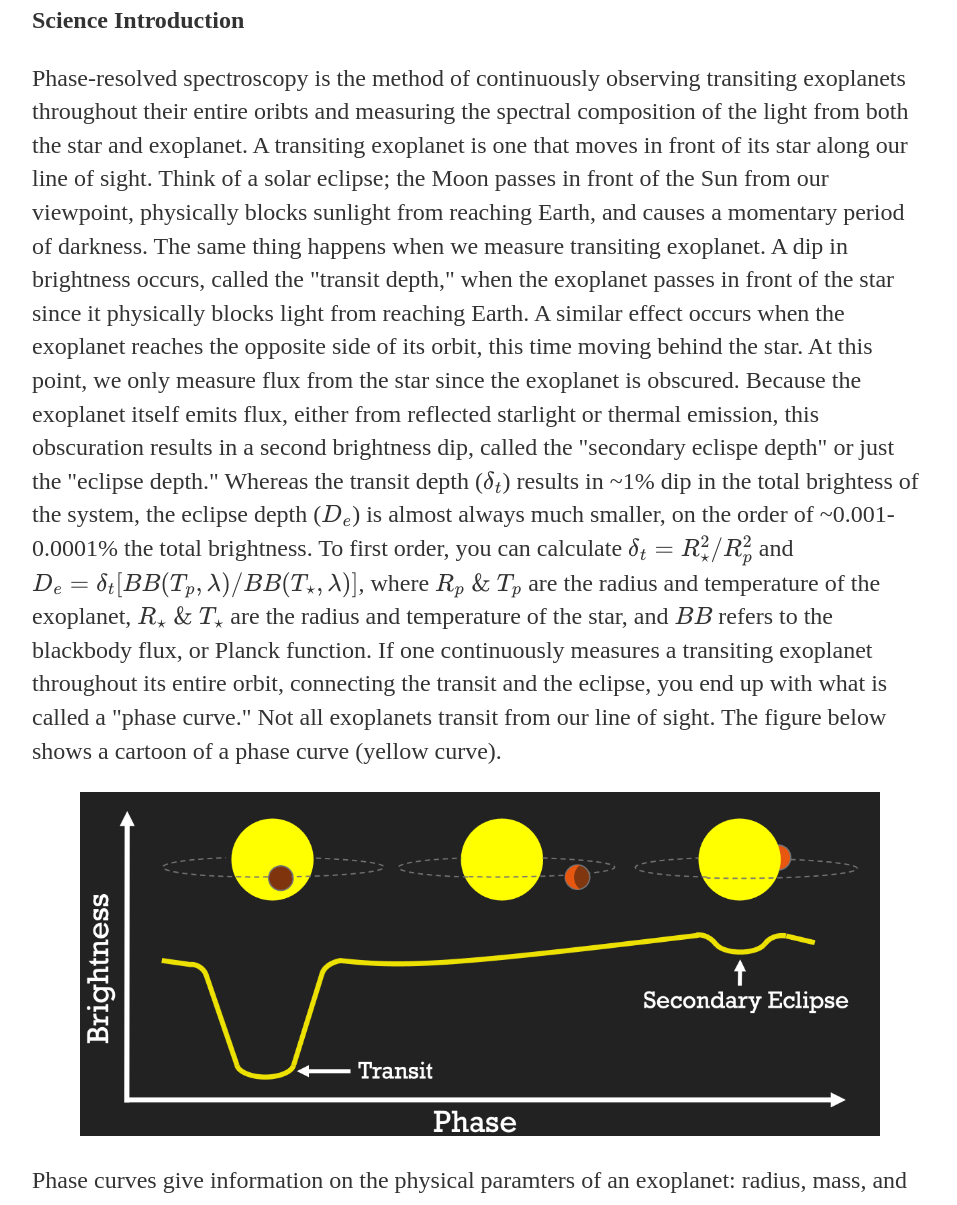
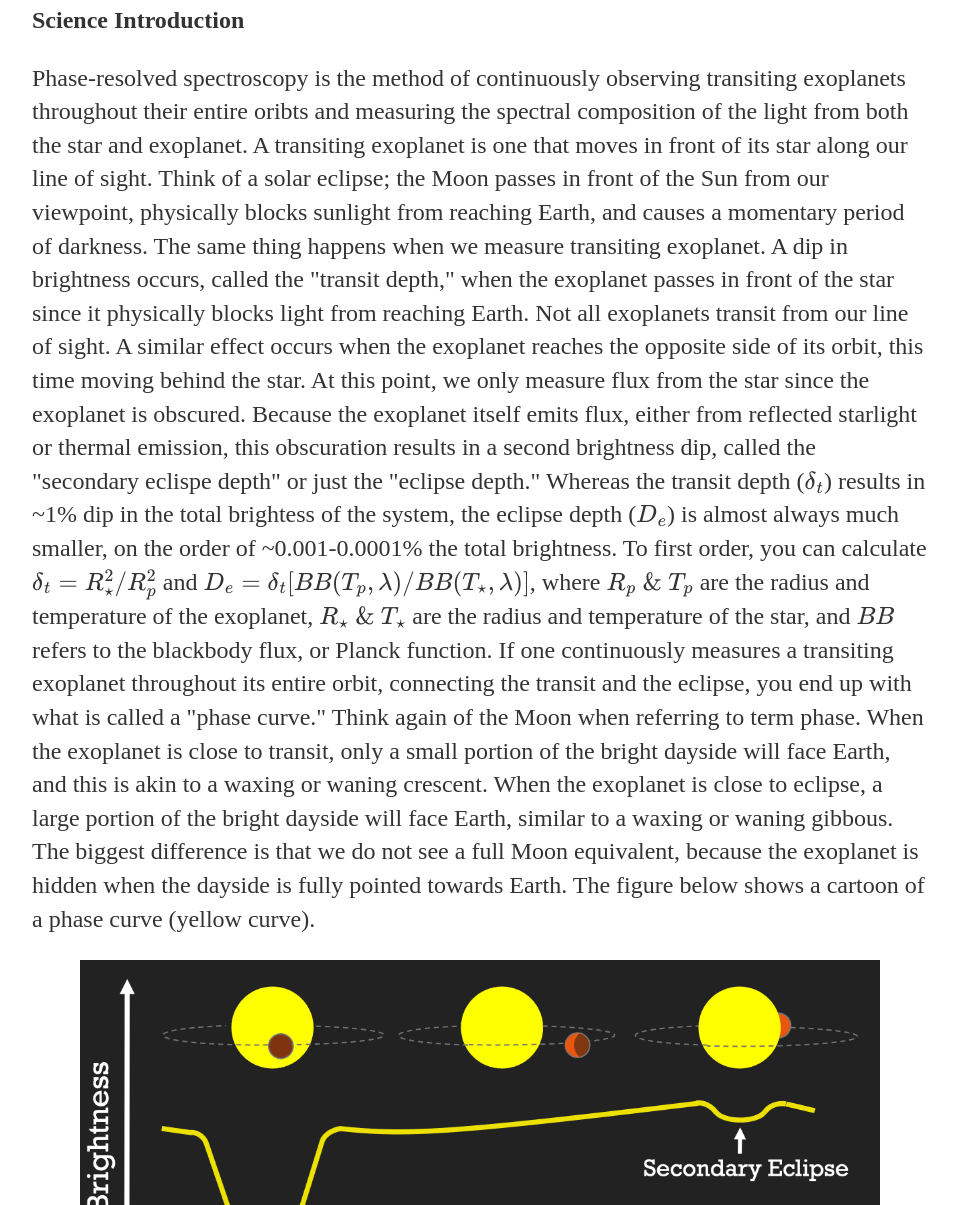
Before and after one commit to timrehm/timrehm.github.io, a Jekyll site: the page built from research/excite.html, in a window 1280 px wide and 1400 px high, scrolled down 601 px. Shown: the part 195-1400 px from the top of the window, without its empty margins (160-1117 px from the left). Built offline with Jekyll 4.4.1, drawn with Linux system fonts in a browser that asks for light colours.

Commit message:
Update excite.html

```diff
--- a/research/excite.html
+++ b/research/excite.html
@@ -16,7 +16,7 @@ title: EXCITE
 		is one that moves in front of its star along our line of sight. Think of a solar eclipse; the Moon passes in front of the Sun from our
 		viewpoint, physically blocks sunlight from reaching Earth, and causes a momentary period of darkness.
 		The same thing happens when we measure transiting exoplanet. A dip in brightness occurs, called the "transit depth," when
-		the exoplanet passes in front of the star since it physically blocks light from reaching Earth. A similar effect occurs when the exoplanet
+		the exoplanet passes in front of the star since it physically blocks light from reaching Earth. Not all exoplanets transit from our line of sight. A similar effect occurs when the exoplanet
 		reaches the opposite side of its orbit, this time moving behind the star. At this point, we only measure flux from the star since
 		the exoplanet is obscured. Because the exoplanet itself emits flux, either from reflected starlight or thermal emission, this obscuration
 		results in a second brightness dip, called the "secondary eclispe depth" or just the "eclipse depth." Whereas the transit depth (\( \delta_t \))
@@ -24,7 +24,10 @@ title: EXCITE
 		of ~0.001-0.0001% the total brightness. To first order, you can calculate \( \delta_t = R^2_\star / R^2_p \) and \( D_e = \delta_t[BB(T_p, \lambda)/BB(T_\star, \lambda)] \),
 		where \( R_p \ \& \ T_p \) are the radius and temperature of the exoplanet, \( R_\star \ \& \ T_\star \) are the radius and temperature of the star, and
 		\( BB \) refers to the blackbody flux, or Planck function. If one continuously measures a transiting exoplanet throughout its entire orbit,
-		connecting the transit and the eclipse, you end up with what is called a "phase curve." Not all exoplanets transit from our line of sight.
+		connecting the transit and the eclipse, you end up with what is called a "phase curve." Think again of the Moon when referring to term phase. When
+		the exoplanet is close to transit, only a small portion of the bright dayside will face Earth, and this is akin to a waxing or waning crescent.
+		When the exoplanet is close to eclipse, a large portion of the bright dayside will face Earth, similar to a waxing or waning gibbous. The biggest difference
+		is that we do not see a full Moon equivalent, because the exoplanet is hidden when the dayside is fully pointed towards Earth.
 		The figure below shows a cartoon of a phase curve (yellow curve).</p>
 <div style="text-align: center;">
 	<img src="/img/phasecurvecartoon.png" alt="A phase curve." width = 800/>
```
